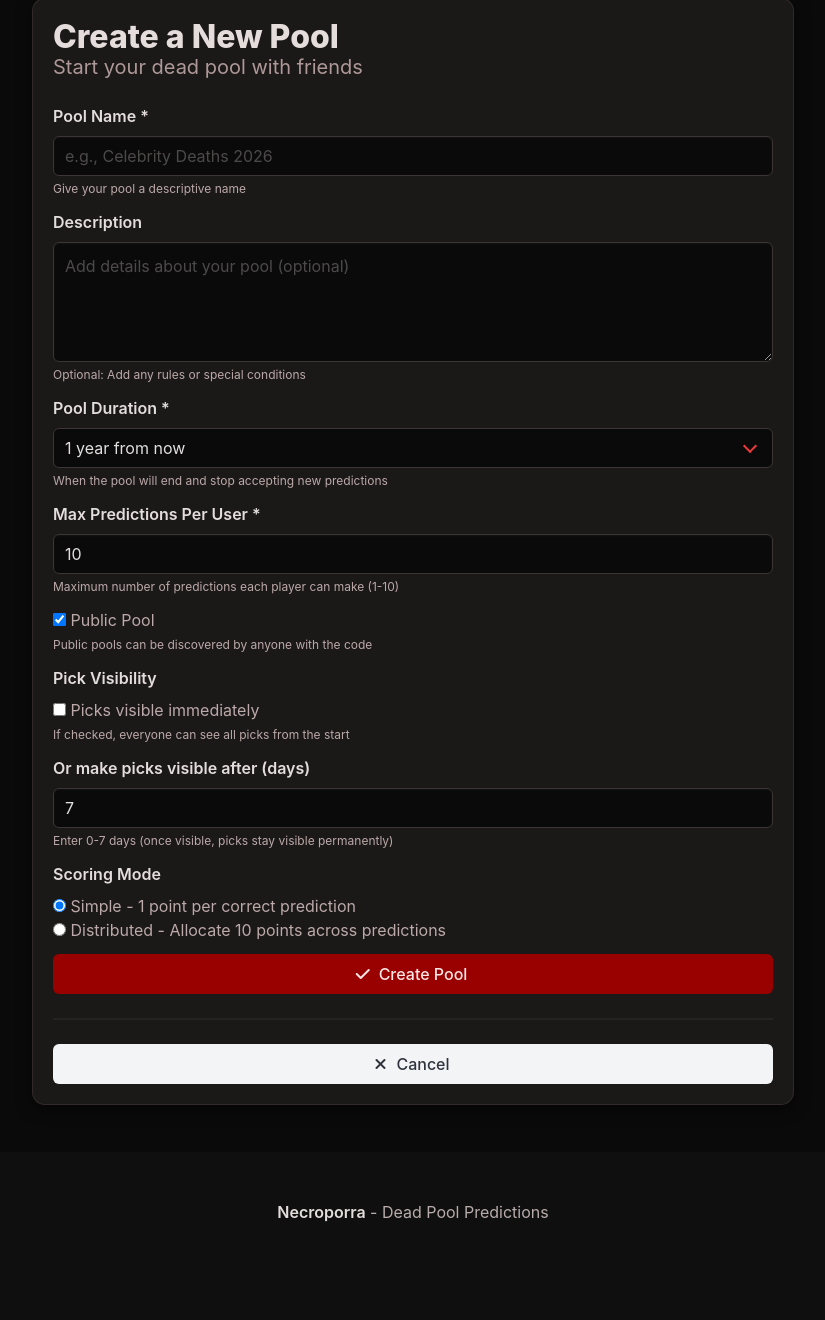
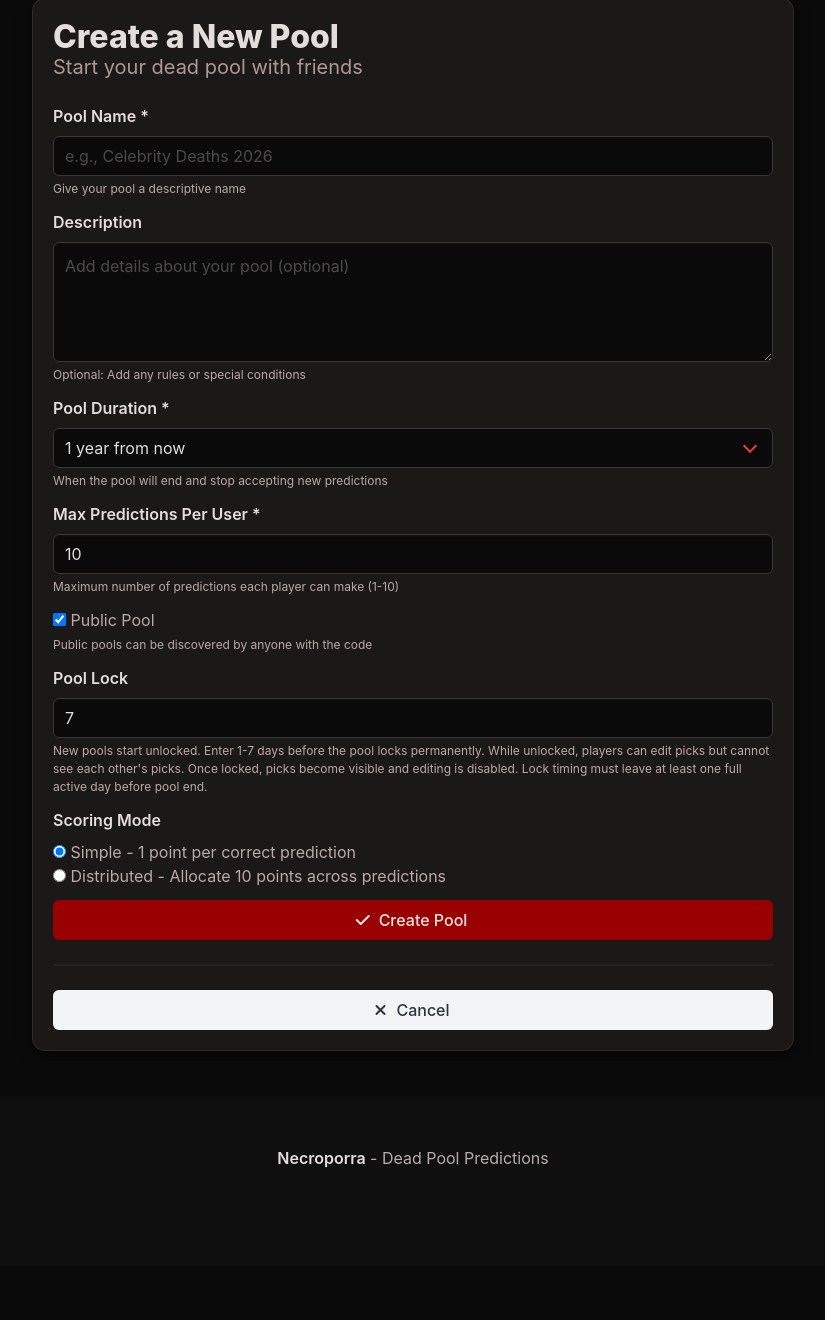
Before and after one commit to Victlebum/necroporra, a Django app: page /pools/create/ in a window 1280 px wide. Shown: the part 105-1425 px from the top of the page, without its empty margins (227-1052 px from the left). After the commit the page ends 1273 px from the top, so only its background shows below. Run offline with Django 5.2, Linux system fonts and the light colour scheme; the visitor is signed in with stand-in values (Sample User, id 1).

Commit message:
- Implement pool locking mechanism: replace visibility settings with locking logic, update forms and views, and adjust templates accordingly. - Fixed pool creation form so that user's can set a pool unlock date later to the pool closing date.

```diff
--- a/necroporra/necroporra/admin.py
+++ b/necroporra/necroporra/admin.py
@@ -114,7 +114,7 @@ class PoolAdmin(admin.ModelAdmin):
     )
     list_filter = ("scoring_mode", "is_public", "timeframe_choice", PoolActiveFilter)
     search_fields = ("name", "slug", "admin__username", "creator__username")
-    readonly_fields = ("slug", "created_at", "updated_at", "limit_date", "picks_visibility_date")
+    readonly_fields = ("slug", "created_at", "updated_at", "limit_date", "lock_date")
     raw_id_fields = ("creator", "admin")
     date_hierarchy = "created_at"
     list_per_page = 25
@@ -132,8 +132,8 @@ class PoolAdmin(admin.ModelAdmin):
         ("Scoring & Limits", {
             "fields": ("scoring_mode", "max_predictions_per_user"),
         }),
-        ("Visibility", {
-            "fields": ("is_public", "picks_visible", "picks_visible_after_days", "picks_visibility_date"),
+        ("Locking", {
+            "fields": ("is_public", "is_locked", "lock_after_days", "lock_date"),
         }),
         ("Timestamps", {
             "fields": ("created_at", "updated_at"),
--- a/necroporra/necroporra/forms.py
+++ b/necroporra/necroporra/forms.py
@@ -1,10 +1,13 @@
 """
 Django forms for necroporra
 """
+from datetime import timedelta
+
 from django import forms
 from django.contrib.auth.models import User
 from django.contrib.auth.forms import AuthenticationForm, PasswordChangeForm
 from django.core.exceptions import ValidationError
+from django.utils import timezone
 from .models import Pool
 
 
@@ -118,23 +121,15 @@ class CreatePoolForm(forms.ModelForm):
         })
     )
 
-    picks_visible_from_start = forms.BooleanField(
-        label='Picks visible immediately',
-        initial=False,
-        required=False,
-        help_text='If checked, everyone can see all picks from the start',
-        widget=forms.CheckboxInput(attrs={'class': 'checkbox', 'id': 'id_picks_visible_from_start'})
-    )
-
-    picks_visible_after_days = forms.IntegerField(
-        label='Or make picks visible after (days)',
+    lock_after_days = forms.IntegerField(
+        label='Lock pool after (days)',
         initial=7,
-        required=False,
+        required=True,
         widget=forms.NumberInput(attrs={
             'class': 'input',
-            'min': '0',
+            'min': '1',
             'max': '7',
-            'id': 'id_picks_visible_after_days',
+            'id': 'id_lock_after_days',
         })
     )
 
@@ -172,18 +167,25 @@ class CreatePoolForm(forms.ModelForm):
     def clean(self):
         """Validate form fields."""
         cleaned_data = super().clean()
-        picks_visible_from_start = cleaned_data.get('picks_visible_from_start')
-        picks_visible_after_days = cleaned_data.get('picks_visible_after_days')
+        timeframe_choice = cleaned_data.get('timeframe_choice')
+        lock_after_days = cleaned_data.get('lock_after_days')
 
-        # If not visible from start, picks_visible_after_days is required
-        if not picks_visible_from_start and picks_visible_after_days is None:
-            self.add_error('picks_visible_after_days',
-                          'Please specify when picks should become visible (0-7 days)')
+        if lock_after_days is None:
+            self.add_error('lock_after_days', 'Please specify when the pool should lock (1-7 days)')
+        elif lock_after_days < 1 or lock_after_days > 7:
+            self.add_error('lock_after_days', 'Days must be between 1 and 7')
 
-        # Validate picks_visible_after_days range
-        if picks_visible_after_days is not None and (picks_visible_after_days < 0 or picks_visible_after_days > 7):
-            self.add_error('picks_visible_after_days',
-                          'Days must be between 0 and 7')
+        if timeframe_choice and lock_after_days is not None and not self.errors:
+            now = timezone.now()
+            projected_limit_date = Pool.calculate_limit_date(timeframe_choice, now)
+            projected_lock_date = now + timedelta(days=lock_after_days)
+
+            if projected_limit_date - projected_lock_date < timedelta(days=1):
+                self.add_error(
+                    None,
+                    'Pool lock timing must leave at least one full active day before the pool ends. '
+                    'Choose a longer duration or fewer lock days.'
+                )
 
         return cleaned_data
 
--- a/necroporra/necroporra/urls.py
+++ b/necroporra/necroporra/urls.py
@@ -35,7 +35,7 @@ urlpatterns = [
     path('api/pools/<str:slug>/transfer-admin/', views.transfer_admin_api, name='api_transfer_admin'),
     path('api/pools/<str:slug>/remove-member/', views.remove_member_api, name='api_remove_member'),
     path('api/pools/<str:slug>/delete/', views.delete_pool_api, name='api_delete_pool'),
-    path('api/pools/<str:slug>/reveal-picks/', views.reveal_picks_api, name='api_reveal_picks'),
+    path('api/pools/<str:slug>/lock-now/', views.lock_pool_api, name='api_lock_pool'),
     path('api/pools/<str:slug>/mark-dead/', views.mark_celebrity_dead_api, name='api_mark_dead'),
 
     # User settings API
--- a/necroporra/necroporra/views.py
+++ b/necroporra/necroporra/views.py
@@ -97,29 +97,19 @@ def create_pool_view(request):
             pool = form.save(commit=False)
             pool.creator = request.user
             pool.slug = Pool.generate_slug()
+            now = timezone.now()
 
             # Calculate limit_date based on timeframe_choice
             pool.limit_date = Pool.calculate_limit_date(
                 pool.timeframe_choice,
-                timezone.now()
+                now
             )
 
-            # Handle pick visibility settings
-            picks_visible_from_start = form.cleaned_data.get('picks_visible_from_start', False)
-            picks_visible_after_days = form.cleaned_data.get('picks_visible_after_days')
-
-            if picks_visible_from_start:
-                pool.picks_visible = True
-                pool.picks_visible_after_days = None
-                pool.picks_visibility_date = None
-            else:
-                pool.picks_visible = False
-                pool.picks_visible_after_days = picks_visible_after_days
-                # Calculate visibility date manually since pool.created_at is not set yet
-                if picks_visible_after_days is not None:
-                    pool.picks_visibility_date = timezone.now() + timedelta(days=picks_visible_after_days)
-                else:
-                    pool.picks_visibility_date = None
+            # New pools start unlocked, then lock after N days.
+            lock_after_days = form.cleaned_data.get('lock_after_days')
+            pool.is_locked = False
+            pool.lock_after_days = lock_after_days
+            pool.lock_date = now + timedelta(days=lock_after_days)
 
             pool.admin = request.user
             pool.save()
@@ -162,12 +152,12 @@ def pool_detail_view(request, slug):
     else:
         leaderboard = pool.memberships.all().order_by('-wins')
 
-    # Determine what predictions to show based on visibility settings
-    if pool.picks_visible:
-        # Show all predictions if picks are visible
+    # Determine what predictions to show based on lock state.
+    if pool.picks_publicly_visible():
+        # Locked pools show all predictions.
         all_predictions = Prediction.objects.filter(pool=pool).select_related('celebrity', 'user')
     else:
-        # Only show current user's predictions if picks are hidden
+        # Unlocked pools hide other members' predictions.
         all_predictions = Prediction.objects.filter(pool=pool, user=request.user).select_related('celebrity')
 
     # Get user's predictions
@@ -276,6 +266,12 @@ def add_celebrity_to_pool_api(request, slug):
     if not pool.is_pool_active():
         return JsonResponse(
             {'detail': 'This pool has ended and is no longer accepting predictions'},
+            status=400
+        )
+
+    if pool.is_locked:
+        return JsonResponse(
+            {'detail': 'This pool is locked. You can no longer add predictions.'},
             status=400
         )
 
@@ -460,10 +456,10 @@ def get_user_picks_api(request, slug):
             status=403
         )
 
-    # Check if picks are visible
-    if not pool.picks_visible:
+    # Check if picks are visible (only when locked).
+    if not pool.picks_publicly_visible():
         return JsonResponse(
-            {'detail': 'Picks are not yet visible for this pool'},
+            {'detail': 'Picks are not visible until this pool locks.'},
             status=403
         )
 
@@ -524,6 +520,13 @@ def get_user_picks_api(request, slug):
 def delete_prediction_api(request, slug, prediction_id):
     """Delete a user's own prediction from a pool."""
     pool = get_object_or_404(Pool, slug=slug)
+
+    if pool.is_locked:
+        return JsonResponse(
+            {'detail': 'This pool is locked. You can no longer edit predictions.'},
+            status=400
+        )
+
     prediction = get_object_or_404(Prediction, id=prediction_id, pool=pool, user=request.user)
 
     celebrity = prediction.celebrity
@@ -746,21 +749,21 @@ def delete_pool_api(request, slug):
 
 @require_http_methods(["POST"])
 @login_required
-def reveal_picks_api(request, slug):
-    """Make all picks permanently visible (admin only)."""
+def lock_pool_api(request, slug):
+    """Lock a pool immediately (admin only)."""
     pool = get_object_or_404(Pool, slug=slug)
 
     if request.user != pool.admin:
         return JsonResponse({'detail': 'You are not the admin of this pool.'}, status=403)
 
-    if pool.picks_visible:
-        return JsonResponse({'detail': 'Picks are already visible.'}, status=400)
+    if pool.is_locked:
+        return JsonResponse({'detail': 'Pool is already locked.'}, status=400)
 
-    pool.picks_visible = True
-    pool.picks_visibility_date = timezone.now()
-    pool.save(update_fields=['picks_visible', 'picks_visibility_date'])
+    pool.is_locked = True
+    pool.lock_date = timezone.now()
+    pool.save(update_fields=['is_locked', 'lock_date'])
 
-    return JsonResponse({'detail': 'Picks are now visible to all members.'})
+    return JsonResponse({'detail': 'Pool locked. Picks are now visible and prediction edits are closed.'})
 
 
 # ========== User Settings ==========
--- a/necroporra/templates/necroporra/create_pool.html
+++ b/necroporra/templates/necroporra/create_pool.html
@@ -82,28 +82,14 @@
             </div>
 
             <div class="field">
-              <label class="label">Pick Visibility</label>
-              <div class="field">
-                <label class="checkbox">
-                  {{ form.picks_visible_from_start }}
-                  Picks visible immediately
-                </label>
-                {% if form.picks_visible_from_start.errors %}
-                <p class="help is-danger">{{ form.picks_visible_from_start.errors.0 }}</p>
-                {% endif %}
-                <p class="help">{{ form.picks_visible_from_start.help_text }}</p>
+              <label class="label">Pool Lock</label>
+              <div class="control">
+                {{ form.lock_after_days }}
               </div>
-
-              <div class="field" id="picks_delay_field">
-                <label class="label">Or make picks visible after (days)</label>
-                <div class="control">
-                  {{ form.picks_visible_after_days }}
-                </div>
-                {% if form.picks_visible_after_days.errors %}
-                <p class="help is-danger">{{ form.picks_visible_after_days.errors.0 }}</p>
-                {% endif %}
-                <p class="help">Enter 0-7 days (once visible, picks stay visible permanently)</p>
-              </div>
+              {% if form.lock_after_days.errors %}
+              <p class="help is-danger">{{ form.lock_after_days.errors.0 }}</p>
+              {% endif %}
+              <p class="help">New pools start unlocked. Enter 1-7 days before the pool locks permanently. While unlocked, players can edit picks but cannot see each other's picks. Once locked, picks become visible and editing is disabled. Lock timing must leave at least one full active day before pool end.</p>
             </div>
 
             <div class="field">
@@ -152,25 +138,4 @@
   </div>
 </section>
 
-<script>
-  // Toggle picks_visible_after_days field based on picks_visible_from_start checkbox
-  document.addEventListener('DOMContentLoaded', function () {
-    const picksVisibleCheckbox = document.getElementById('id_picks_visible_from_start');
-    const picksDelayField = document.getElementById('picks_delay_field');
-    const picksDelayInput = document.getElementById('id_picks_visible_after_days');
-
-    function toggleDelayField() {
-      if (picksVisibleCheckbox.checked) {
-        picksDelayField.style.display = 'none';
-        picksDelayInput.disabled = true;
-      } else {
-        picksDelayField.style.display = 'block';
-        picksDelayInput.disabled = false;
-      }
-    }
-
-    toggleDelayField();
-    picksVisibleCheckbox.addEventListener('change', toggleDelayField);
-  });
-</script>
 {% endblock %}
```
Also changed, not shown: necroporra/necroporra/management/commands/update_pool_lock_state.py (added, +34 -0 lines), necroporra/necroporra/management/commands/update_pool_visibility.py (deleted, +0 -35 lines), necroporra/necroporra/models.py (+20 -12 lines), necroporra/necroporra/tests.py (+179 -20 lines), necroporra/static/necroporra/js/celebrity-search.js (+20 -0 lines), necroporra/templates/necroporra/_predictions_section.html (+15 -0 lines), necroporra/templates/necroporra/pool_admin.html (+19 -19 lines), necroporra/templates/necroporra/pool_detail.html (+10 -9 lines), README.md (deleted), necroporra/necroporra/migrations/0009_remove_pool_picks_visibility_date_and_more.py (added), necroporra/necroporra/migrations/0010_reset_existing_pools_for_lock_semantics.py (added).
